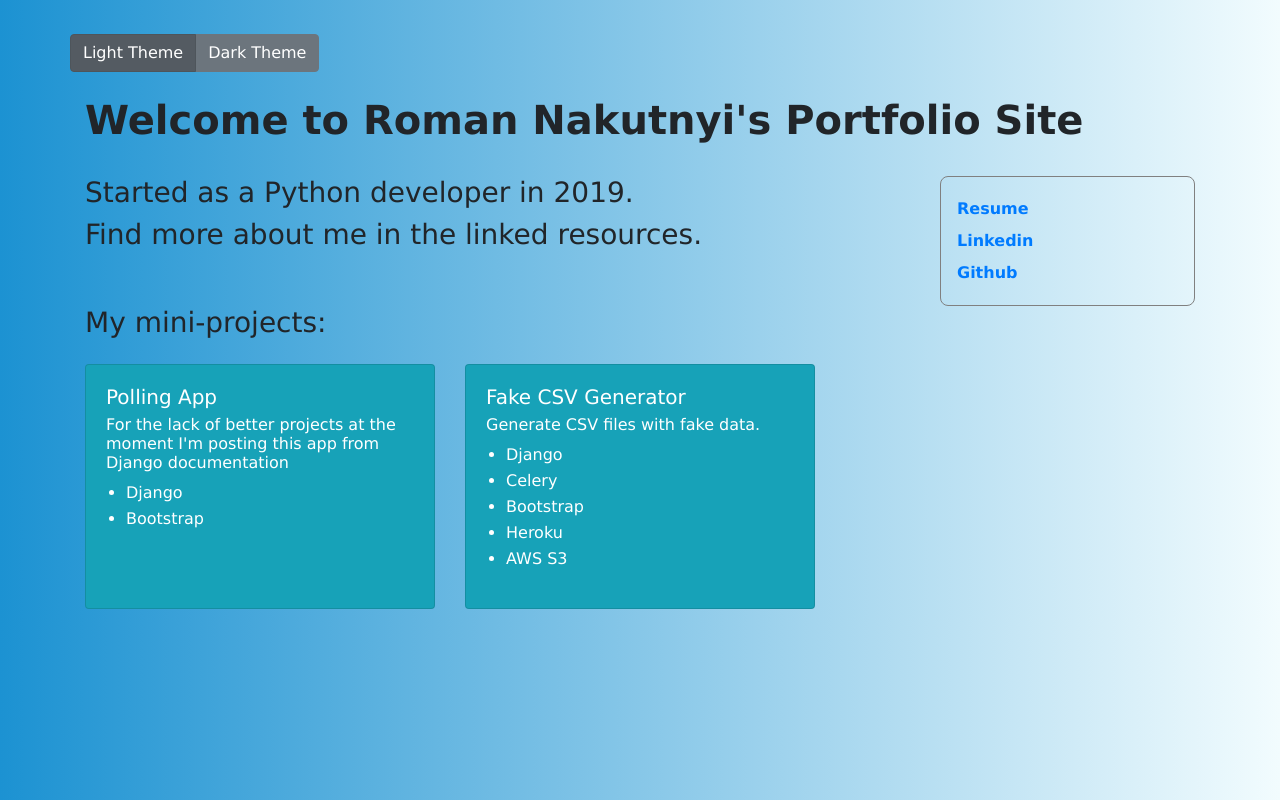
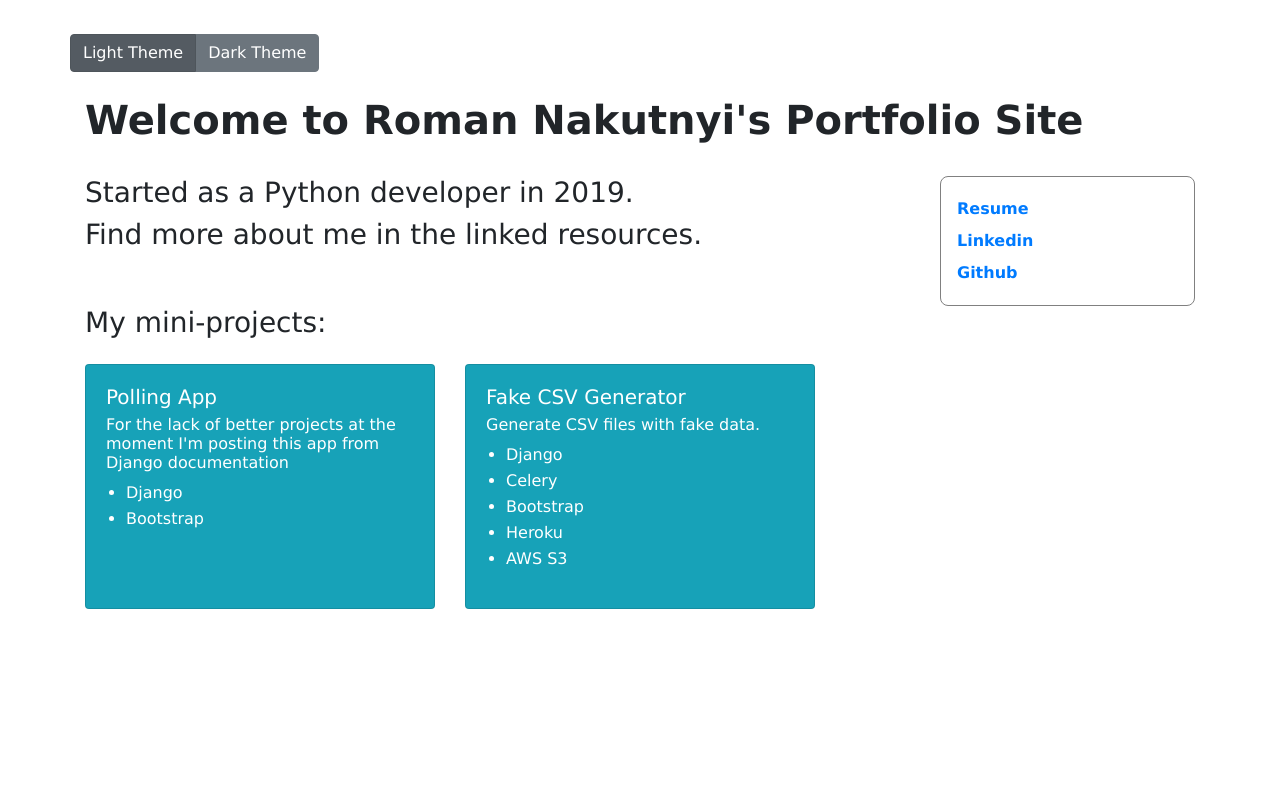
Before and after one commit to nakutnyi/django_website, a Django app: page / in a window 1280 px wide. Run offline with Django 3.2, Linux system fonts and the light colour scheme; some libraries are stand-ins or nearby versions.

Commit message:
Revert Background Gradient

```diff
--- a/static/main.css
+++ b/static/main.css
@@ -5,9 +5,10 @@ body {
 }
 
 .light-background {
-    background: #1c92d2;  /* fallback for old browsers */
-    background: -webkit-linear-gradient(to left, #f2fcfe, #1c92d2);  /* Chrome 10-25, Safari 5.1-6 */
-    background: linear-gradient(to left, #f2fcfe, #1c92d2); /* W3C, IE 10+/ Edge, Firefox 16+, Chrome 26+, Opera 12+, Safari 7+ */
+    background: white;
+    /* background: #1c92d2;  /* fallback for old browsers */
+    /* background: -webkit-linear-gradient(to left, #f2fcfe, #1c92d2);  /* Chrome 10-25, Safari 5.1-6 */
+    /* background: linear-gradient(to left, #f2fcfe, #1c92d2); /* W3C, IE 10+/ Edge, Firefox 16+, Chrome 26+, Opera 12+, Safari 7+ */
 }
 
 .dark-background {
```
